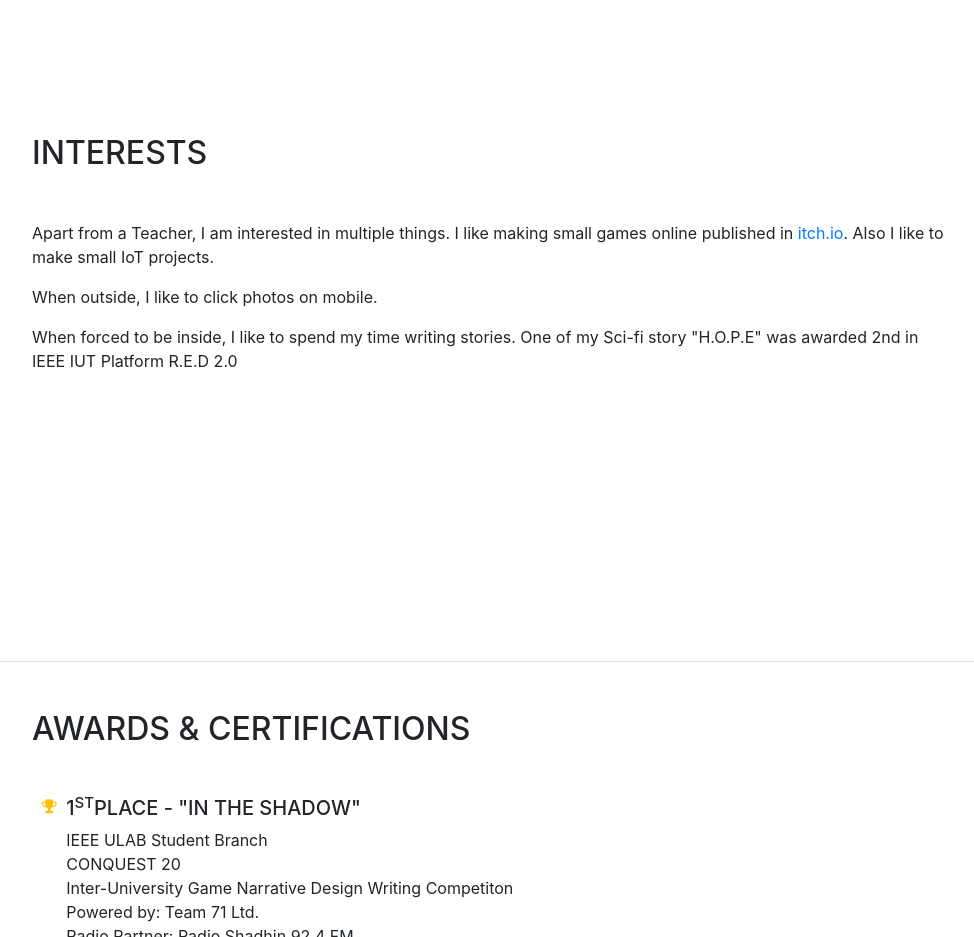
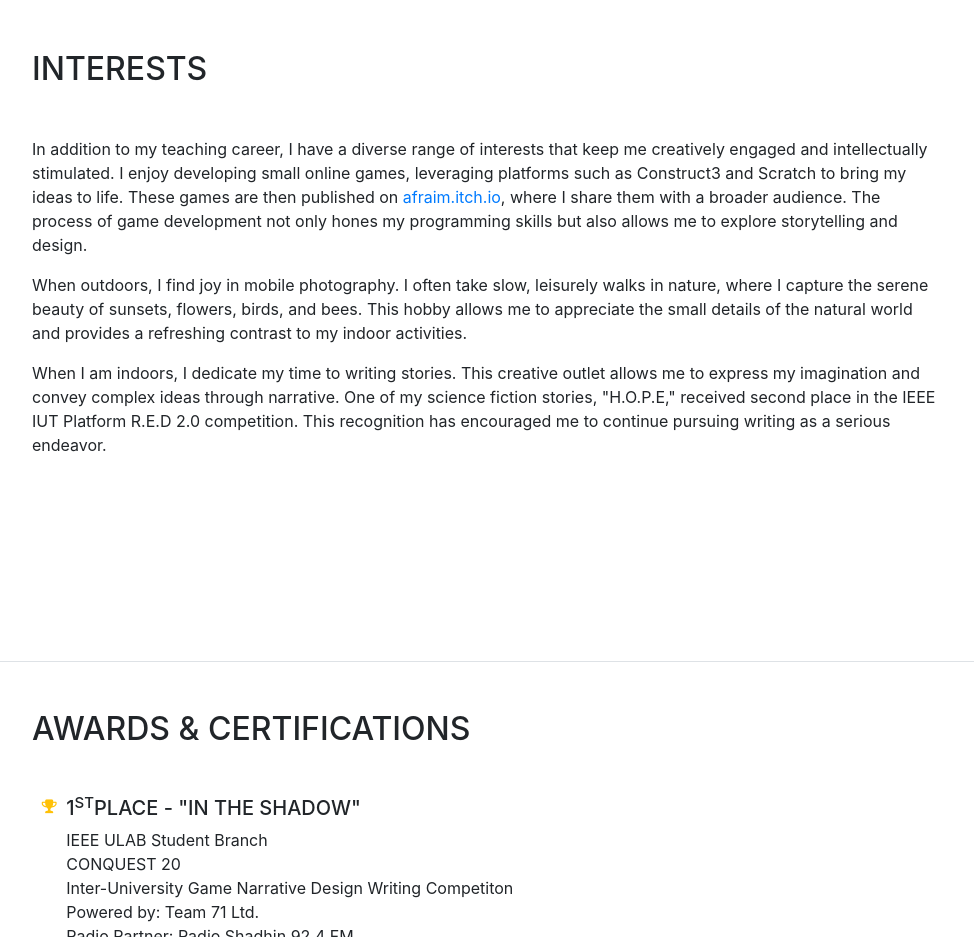
Before and after one commit to Afraim/AfraimZahangir, a website with bundled scripts: page index.html in a window 1280 px wide. Shown: the part 5060-5997 px from the top of the page, without its empty margins (288-1262 px from the left). Built offline with nearby package versions, Linux system fonts and the light colour scheme; a web font is replaced by a local one.

Commit message:
final update 5-7-24

```diff
--- a/index.html
+++ b/index.html
@@ -364,9 +364,9 @@
         <div class="my-auto">
           <h2 class="mb-5">Interests</h2>
 
-          <p>Apart from a Teacher, I am interested in multiple things. I like making small games online published in <a href="afraim.itch.io" target="_blank">itch.io</a>. Also I like to make small IoT projects.</p>
-          <p>When outside, I like to click photos on mobile.</p>
-          <p>When forced to be inside, I like to spend my time writing stories. One of my Sci-fi story "H.O.P.E" was awarded 2nd in IEEE IUT Platform R.E.D 2.0</p>
+          <p>In addition to my teaching career, I have a diverse range of interests that keep me creatively engaged and intellectually stimulated. I enjoy developing small online games, leveraging platforms such as Construct3 and Scratch to bring my ideas to life. These games are then published on <a href="https://afraim.itch.io" target="_blank">afraim.itch.io</a>, where I share them with a broader audience. The process of game development not only hones my programming skills but also allows me to explore storytelling and design.</p>
+          <p>When outdoors, I find joy in mobile photography. I often take slow, leisurely walks in nature, where I capture the serene beauty of sunsets, flowers, birds, and bees. This hobby allows me to appreciate the small details of the natural world and provides a refreshing contrast to my indoor activities.</p>
+          <p>When I am indoors, I dedicate my time to writing stories. This creative outlet allows me to express my imagination and convey complex ideas through narrative. One of my science fiction stories, "H.O.P.E," received second place in the IEEE IUT Platform R.E.D 2.0 competition. This recognition has encouraged me to continue pursuing writing as a serious endeavor.</p>
           <p class="mb-0"></p>
         </div>
       </section>
```
